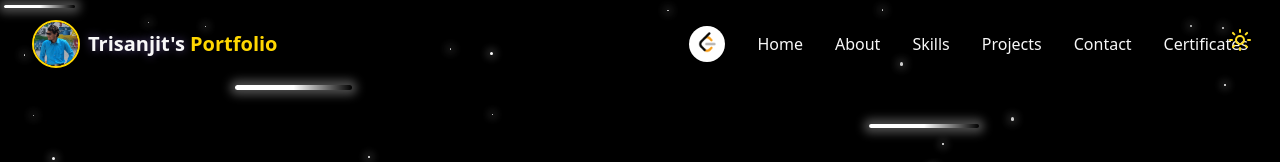
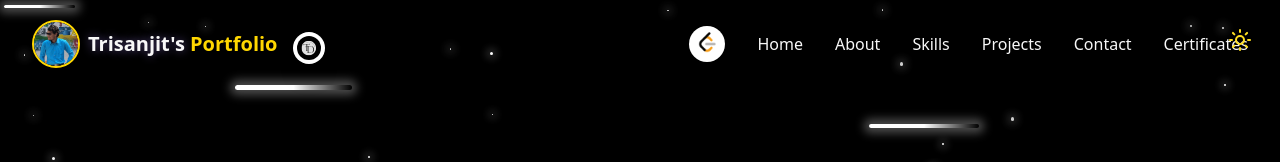
Before and after one commit to TrisanjitrisingSD/PORTFOLIO_WEBSITE_NEW, a React (Vite) app in the folder PORTFOLIO_NEW_WEBSITE/: page / in a window 1280 px wide. Shown: the top 162 px of the page. Built offline with nearby package versions, Linux system fonts and the light colour scheme; what react-chatbot-kit would draw is missing.

Commit message:
TRISU2 added

```diff
--- /dev/null
+++ b/PORTFOLIO_NEW_WEBSITE/src/components/LogoToggle.jsx
@@ -0,0 +1,58 @@
+import React, { useState, useEffect, useRef } from 'react';
+
+const LogoToggle = () => {
+  const [isEnlarged, setIsEnlarged] = useState(false);
+  const logoRef = useRef(null);
+
+  const handleClick = () => {
+    setIsEnlarged(!isEnlarged);
+  };
+
+  const handleOutsideClick = (e) => {
+    if (isEnlarged && logoRef.current && !logoRef.current.contains(e.target)) {
+      setIsEnlarged(false);
+    }
+  };
+
+  const handleEsc = (e) => {
+    if (e.key === 'Escape') {
+      setIsEnlarged(false);
+    }
+  };
+
+  useEffect(() => {
+    if (isEnlarged) {
+      document.addEventListener('mousedown', handleOutsideClick);
+      document.addEventListener('keydown', handleEsc);
+    } else {
+      document.removeEventListener('mousedown', handleOutsideClick);
+      document.removeEventListener('keydown', handleEsc);
+    }
+
+    return () => {
+      document.removeEventListener('mousedown', handleOutsideClick);
+      document.removeEventListener('keydown', handleEsc);
+    };
+  }, [isEnlarged]);
+
+  return (
+    <>
+      {isEnlarged && (
+        <div className="fixed inset-0 bg-black/60 z-40 backdrop-blur-sm transition-opacity duration-300" />
+      )}
+      <img
+        ref={logoRef}
+        src="/vite.svg" // replace with your actual path
+        alt="Logo"
+        onClick={handleClick}
+        className={`transition-all duration-500 cursor-pointer rounded-full bg-white p-1 shadow-xl z-50 ${
+          isEnlarged
+            ? 'w-100 h-100 fixed top-1/2 left-1/2 transform -translate-x-1/2 -translate-y-1/2'
+            : 'w-8 h-8'
+        }`}
+      />
+    </>
+  );
+};
+
+export default LogoToggle;
--- a/PORTFOLIO_NEW_WEBSITE/src/components/Navbar.jsx
+++ b/PORTFOLIO_NEW_WEBSITE/src/components/Navbar.jsx
@@ -145,6 +145,7 @@ import { Menu, X } from "lucide-react";
 import { useEffect, useState } from "react";
 import profilePic from "../assets/profile.jpg";
 import leetcodeIcon from "../assets/leetcode.png"; // Make sure this exists
+import LogoToggle from "./LogoToggle";
 
 const navItems = [
   { name: "Home", href: "#hero" },
@@ -211,6 +212,9 @@ export const Navbar = () => {
             <span className="text-glow text-foreground"> Trisanjit's </span>{" "}
             Portfolio
           </span>
+          <div className="flex items-center gap-2 ml-4 mt-2">
+            <LogoToggle />
+          </div>
         </a>
 
         {/* Desktop nav */}
```
